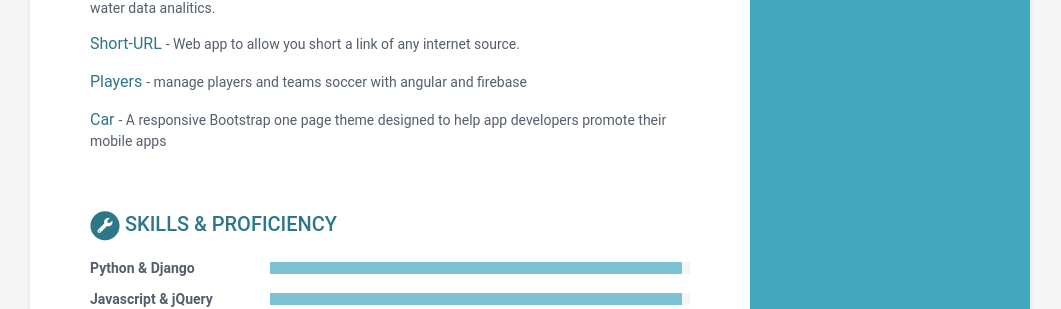
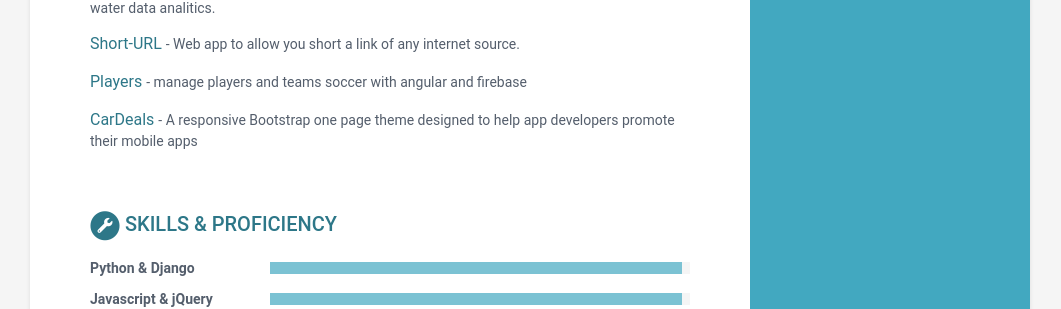
Before and after one commit to elcordova/caring-europa-fe48a, a Jekyll site: the page built from index.html, in a window 1280 px wide. Shown: the part 1295-1604 px from the top of the page, without its empty margins (110-1171 px from the left). Built offline with Jekyll 4.4.1, drawn with Linux system fonts in a browser that asks for light colours.

Commit message:
data.yml: changed

```diff
--- a/_data/data.yml
+++ b/_data/data.yml
@@ -99,7 +99,7 @@ projects:
       link: 'https://players.elcordova.dev/'
       tagline: >-
         manage players and teams soccer with angular and firebase
-    - title: Car
+    - title: CarDeals
       link: '#'
       tagline: >-
         A responsive Bootstrap one page theme designed to help app developers
```
